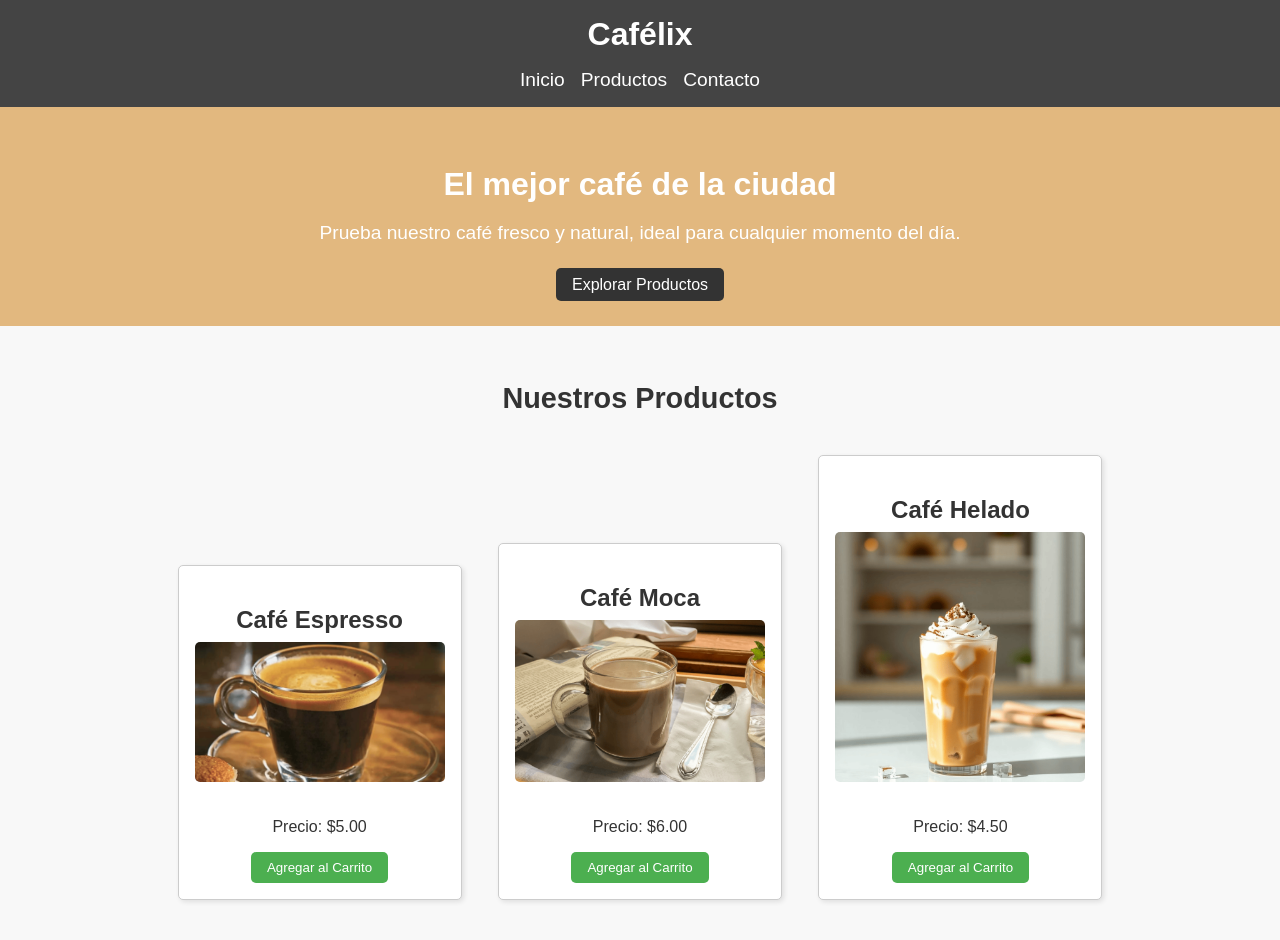
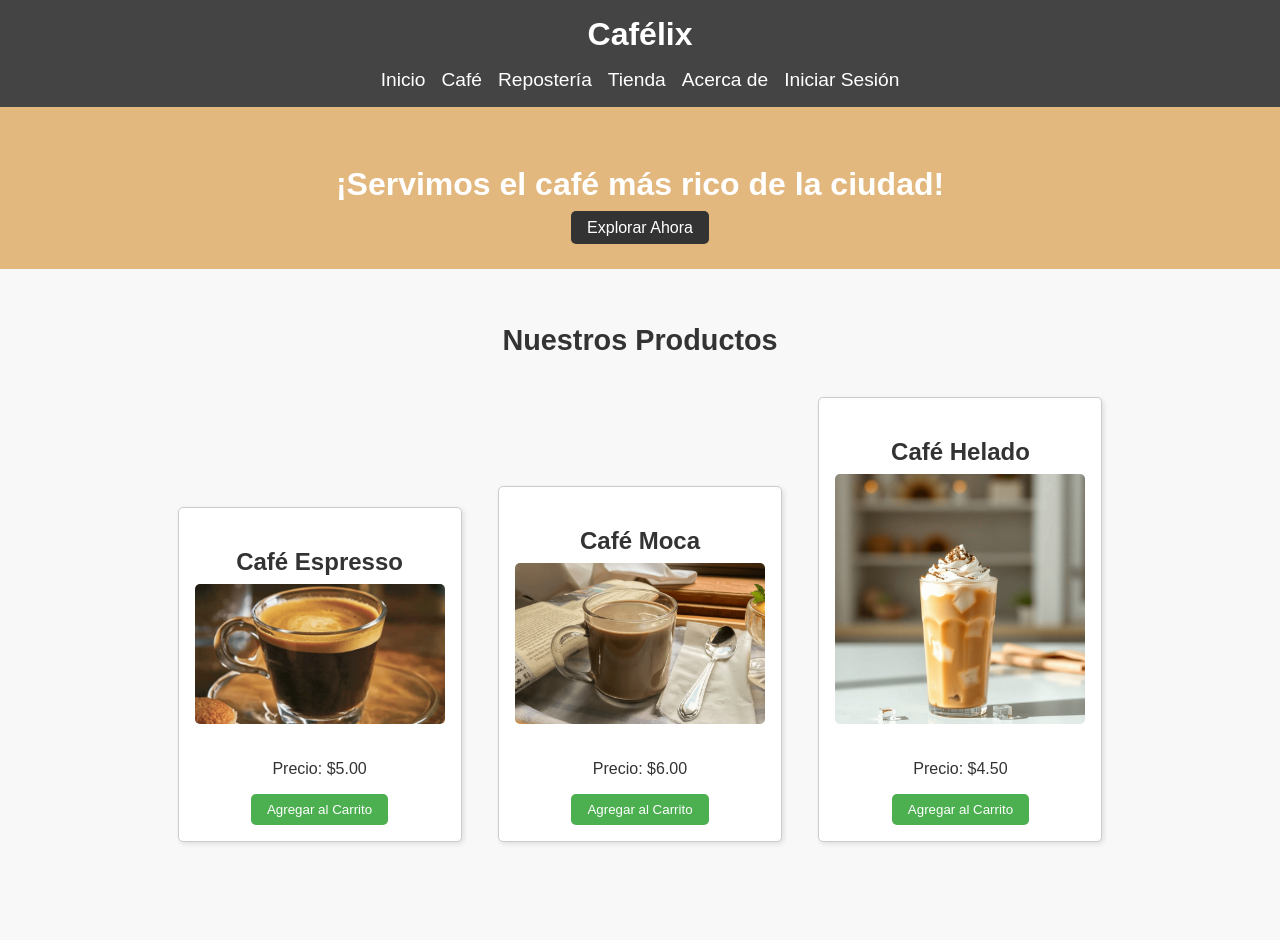
Before and after one commit to SdirsonZelaya/MSM-G3, a plain HTML site: page index.html in a window 1280 px wide. After the commit the page ends 890 px from the top, so only its background shows below. Drawn offline with Linux system fonts and the light colour scheme.

Commit message:
Actualizado el menú de navegación y la sección hero

```diff
--- a/index.html
+++ b/index.html
@@ -14,16 +14,20 @@
         <nav>
             <ul>
                 <li><a href="#">Inicio</a></li>
-                <li><a href="#">Productos</a></li>
-                <li><a href="#">Contacto</a></li>
+                <li><a href="#">Café</a></li>
+                <li><a href="#">Repostería</a></li>
+                <li><a href="#">Tienda</a></li>
+                <li><a href="#">Acerca de</a></li>
+                <li><a href="#">Iniciar Sesión</a></li>
             </ul>
         </nav>
     </header>
 
     <section class="hero">
-        <h2>El mejor café de la ciudad</h2>
-        <p>Prueba nuestro café fresco y natural, ideal para cualquier momento del día.</p>
-        <a href="#productos" class="btn">Explorar Productos</a>
+         <div class="hero-content">
+            <h2>¡Servimos el café más rico de la ciudad!</h2>
+            <a href="#productos" class="btn">Explorar Ahora</a>
+        </div>
     </section>
 
     <main>
--- a/styles.css
+++ b/styles.css
@@ -1,5 +1,4 @@
 @import url('https://fonts.googleapis.com/css2?family=Poppins:wght@300;400;500;600;700&display=swap');
-
 
 /* General */
 body {
```
